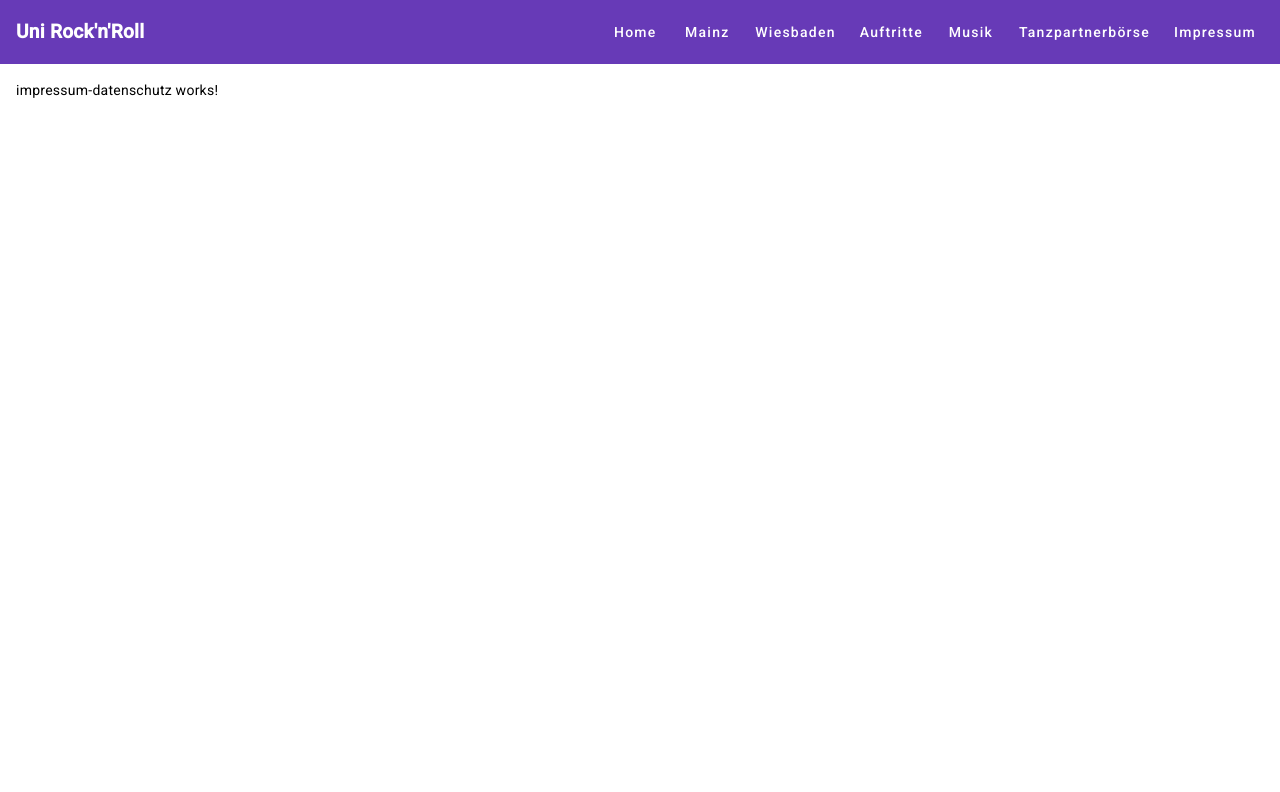
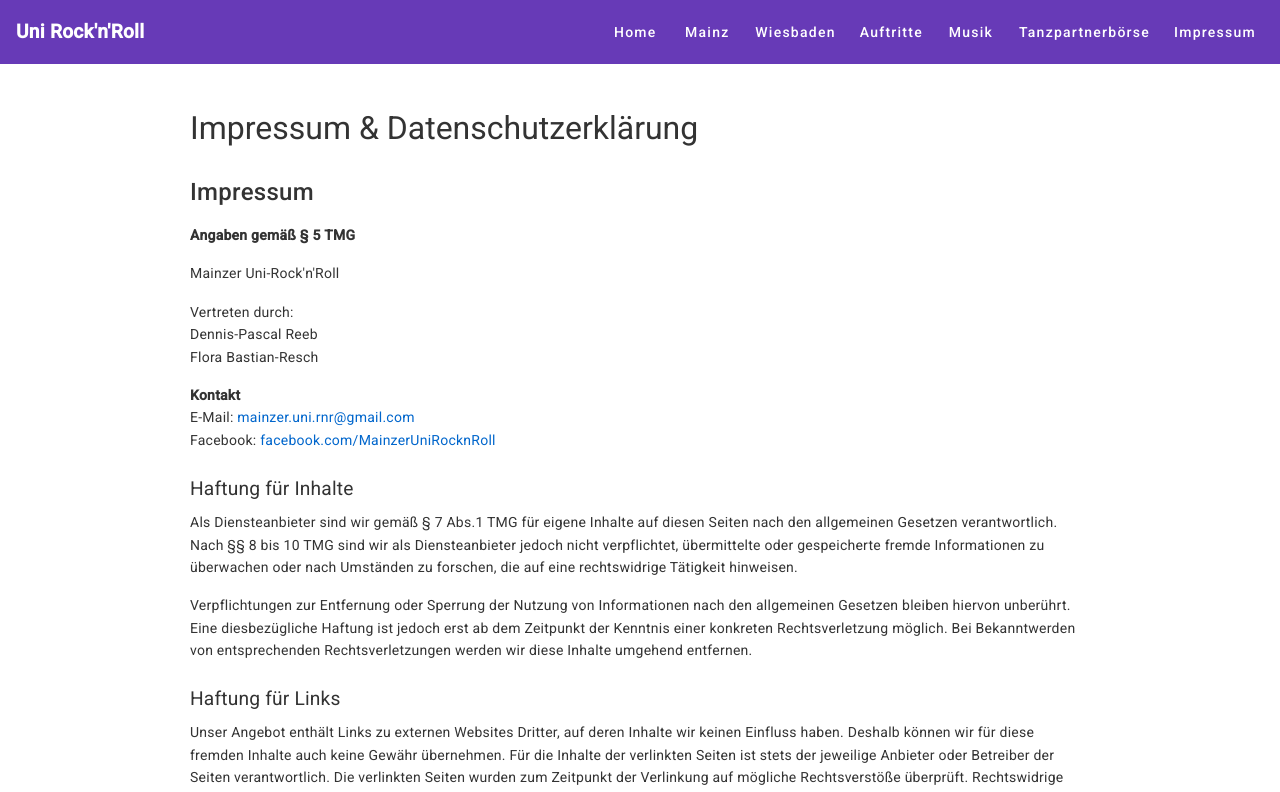
Before and after one commit to SunnyOnTheMoon/RocknRoll-Homepage, an Angular app: page /impressum-datenschutz in a window 1280 px wide. Shown: the top 792 px of the page. Built offline with nearby package versions, Linux system fonts and the light colour scheme.

Commit message:
Impressum added

```diff
--- a/src/app/pages/auftritte/auftritte.component.html
+++ b/src/app/pages/auftritte/auftritte.component.html
@@ -12,14 +12,12 @@
     </div>
   </div>
 
-  <!-- Beispiel für den Auftritt 04.11.2023 -->
   <app-video-player
     [title]="auftritt1.title"
     [description]="auftritt1.description"
     [videoId]="auftritt1.videoId">
   </app-video-player>
 
-  <!-- Weiteres Beispiel für den Auftritt 02.11.2023 -->
   <app-video-player
     [title]="auftritt2.title"
     [description]="auftritt2.description"
--- a/src/app/pages/auftritte/auftritte.component.ts
+++ b/src/app/pages/auftritte/auftritte.component.ts
@@ -12,7 +12,7 @@ import { VideoPlayerComponent } from "../../components/video-player/video-player
     styleUrl: './auftritte.component.scss'
 })
 export class AuftritteComponent {
-     // Auftritt 1
+
   public auftritt1 = {
     title: '04.11.2023: Der etwas andere Showtanzabend',
     description: `Nachdem die Teilnahme 2022 krankheitsbedingt abgesagt werden musste, war es nun endlich soweit:
@@ -20,15 +20,14 @@ export class AuftritteComponent {
                   Zum ersten Mal betraten dabei zwei getrennte Formationen die Bühne: Zunächst trat der F-Kurs mit der neuen
                   "Tick-Tock"-Choreo auf, nach der Pause dann der L-Kurs mit der Elvis-Choreo. Leider war die Beleuchtung so stark,
                   dass die Identifizierung der einzelnen Paare nur dem geübten Auge möglich sein sollte. Viel Spaß dabei. ;-)`,
-    videoId: 'uHAVIAKw4b8' // Beispiel für Video-ID (YouTube)
+    videoId: 'uHAVIAKw4b8'
   };
 
-  // Auftritt 2
   public auftritt2 = {
     title: '02.11.2023: Rock\'n\'Roll Show',
     description: `Ein aufregender Auftritt beim Rock'n'Roll Turnier in Mainz! Es war ein tolles Event, bei dem wir alle unser Bestes gegeben haben.
                   Die Zuschauer waren begeistert und das Team hat einen großartigen Job gemacht. Schaut euch das Video an!`,
-    videoId: '9uQ0mvQQ7pc' // Beispiel für Video-ID (YouTube)
+    videoId: '9uQ0mvQQ7pc'
   };
 
   // Weitere Auftritte können hier hinzugefügt werden
--- a/src/app/pages/impressum-datenschutz/impressum-datenschutz.component.html
+++ b/src/app/pages/impressum-datenschutz/impressum-datenschutz.component.html
@@ -1 +1,54 @@
-<p>impressum-datenschutz works!</p>
+<div class="impressum-datenschutz">
+    <h1>Impressum &amp; Datenschutzerklärung</h1>
+
+    <section>
+      <h2>Impressum</h2>
+      <p><strong>Angaben gemäß § 5 TMG</strong></p>
+      <p>Mainzer Uni-Rock'n'Roll</p>
+      <p>Vertreten durch:<br>
+      Dennis-Pascal Reeb<br>
+      Flora Bastian-Resch</p>
+      <p><strong>Kontakt</strong><br>
+      E-Mail: <a href="mailto:mainzer.uni.rnr&#64;gmail.com">mainzer.uni.rnr&#64;gmail.com</a>
+      <br>
+      Facebook: <a href="https://www.facebook.com/MainzerUniRocknRoll/" target="_blank" rel="noopener">facebook.com/MainzerUniRocknRoll</a></p>
+
+      <h3>Haftung für Inhalte</h3>
+      <p>Als Diensteanbieter sind wir gemäß § 7 Abs.1 TMG für eigene Inhalte auf diesen Seiten nach den allgemeinen Gesetzen verantwortlich. Nach §§ 8 bis 10 TMG sind wir als Diensteanbieter jedoch nicht verpflichtet, übermittelte oder gespeicherte fremde Informationen zu überwachen oder nach Umständen zu forschen, die auf eine rechtswidrige Tätigkeit hinweisen.</p>
+      <p>Verpflichtungen zur Entfernung oder Sperrung der Nutzung von Informationen nach den allgemeinen Gesetzen bleiben hiervon unberührt. Eine diesbezügliche Haftung ist jedoch erst ab dem Zeitpunkt der Kenntnis einer konkreten Rechtsverletzung möglich. Bei Bekanntwerden von entsprechenden Rechtsverletzungen werden wir diese Inhalte umgehend entfernen.</p>
+
+      <h3>Haftung für Links</h3>
+      <p>Unser Angebot enthält Links zu externen Websites Dritter, auf deren Inhalte wir keinen Einfluss haben. Deshalb können wir für diese fremden Inhalte auch keine Gewähr übernehmen. Für die Inhalte der verlinkten Seiten ist stets der jeweilige Anbieter oder Betreiber der Seiten verantwortlich. Die verlinkten Seiten wurden zum Zeitpunkt der Verlinkung auf mögliche Rechtsverstöße überprüft. Rechtswidrige Inhalte waren zum Zeitpunkt der Verlinkung nicht erkennbar.</p>
+      <p>Eine permanente inhaltliche Kontrolle der verlinkten Seiten ist jedoch ohne konkrete Anhaltspunkte einer Rechtsverletzung nicht zumutbar. Bei Bekanntwerden von Rechtsverletzungen werden wir derartige Links umgehend entfernen.</p>
+
+      <h3>Urheberrecht</h3>
+      <p>Die durch die Seitenbetreiber erstellten Inhalte und Werke auf diesen Seiten unterliegen dem deutschen Urheberrecht. Die Vervielfältigung, Bearbeitung, Verbreitung und jede Art der Verwertung außerhalb der Grenzen des Urheberrechtes bedürfen der schriftlichen Zustimmung des jeweiligen Autors bzw. Erstellers.</p>
+      <p>Downloads und Kopien dieser Seite sind nur für den privaten, nicht kommerziellen Gebrauch gestattet. Soweit die Inhalte auf dieser Seite nicht vom Betreiber erstellt wurden, werden die Urheberrechte Dritter beachtet. Insbesondere werden Inhalte Dritter als solche gekennzeichnet. Sollten Sie trotzdem auf eine Urheberrechtsverletzung aufmerksam werden, bitten wir um einen entsprechenden Hinweis. Bei Bekanntwerden von Rechtsverletzungen werden wir derartige Inhalte umgehend entfernen.</p>
+
+      <p><strong>Quelle:</strong> <a href="https://www.e-recht24.de/impressum-generator.html" target="_blank" rel="noopener">e-recht24.de</a></p>
+    </section>
+
+    <section>
+      <h2>Datenschutzerklärung</h2>
+
+      <h3>1. Datenschutz auf einen Blick</h3>
+
+      <h4>1.1 Allgemeine Hinweise</h4>
+      <p>Die folgenden Hinweise geben einen einfachen Überblick darüber, was mit Ihren personenbezogenen Daten passiert, wenn Sie diese Website besuchen. Personenbezogene Daten sind alle Daten, mit denen Sie persönlich identifiziert werden können. Ausführliche Informationen zum Thema Datenschutz entnehmen Sie unserer unter diesem Text aufgeführten Datenschutzerklärung.</p>
+
+      <h4>1.2 Datenerfassung auf dieser Website</h4>
+
+      <h5>1.2.1 Wer ist verantwortlich für die Datenerfassung auf dieser Website?</h5>
+      <p>Die Datenverarbeitung auf dieser Website erfolgt durch den Websitebetreiber. Dessen Kontaktdaten können Sie dem Impressum dieser Website entnehmen.</p>
+
+      <h5>1.2.2 Wie erfassen wir Ihre Daten?</h5>
+      <p>Ihre Daten werden zum einen dadurch erhoben, dass Sie uns diese mitteilen. Hierbei kann es sich z. B. um Daten handeln, die Sie in ein Kontaktformular eingeben.</p>
+      <p>Andere Daten werden automatisch beim Besuch der Website durch unsere IT-Systeme erfasst. Das sind vor allem technische Daten (z. B. Internetbrowser, Betriebssystem oder Uhrzeit des Seitenaufrufs). Die Erfassung dieser Daten erfolgt automatisch, sobald Sie diese Website betreten.</p>
+
+      <h5>1.2.3 Wofür nutzen wir Ihre Daten?</h5>
+      <p>Ein Teil der Daten wird erhoben, um eine fehlerfreie Bereitstellung der Website zu gewährleisten. Andere Daten können zur Analyse Ihres Nutzerverhaltens verwendet werden.</p>
+
+      <h5>1.2.4 Welche Rechte haben Sie bezüglich Ihrer Daten?</h5>
+      <p>Sie haben jederzeit das Recht unentgeltlich Auskunft über Herkunft, Empfänger und Zweck Ihrer gespeicherten personenbezogenen Daten zu erhalten. Sie haben außerdem ein Recht, die Berichtigung oder Löschung dieser Daten zu verlangen.</p>
+    </section>
+  </div>
--- a/src/app/pages/impressum-datenschutz/impressum-datenschutz.component.scss
+++ b/src/app/pages/impressum-datenschutz/impressum-datenschutz.component.scss
@@ -0,0 +1,43 @@
+.impressum-datenschutz {
+    padding: 2rem 1rem;
+    max-width: 900px;
+    margin: 0 auto;
+    line-height: 1.6;
+    color: #333;
+
+    h1 {
+      font-size: 2rem;
+      margin-bottom: 1.5rem;
+    }
+
+    h2 {
+      font-size: 1.5rem;
+      margin-top: 2rem;
+      margin-bottom: 1rem;
+    }
+
+    h3 {
+      font-size: 1.2rem;
+      margin-top: 1.5rem;
+      margin-bottom: 0.5rem;
+    }
+
+    h4, h5 {
+      font-size: 1rem;
+      margin-top: 1rem;
+      margin-bottom: 0.5rem;
+    }
+
+    p {
+      margin-bottom: 1rem;
+    }
+
+    a {
+      color: #0066cc;
+      text-decoration: none;
+
+      &:hover {
+        text-decoration: underline;
+      }
+    }
+  }
```
